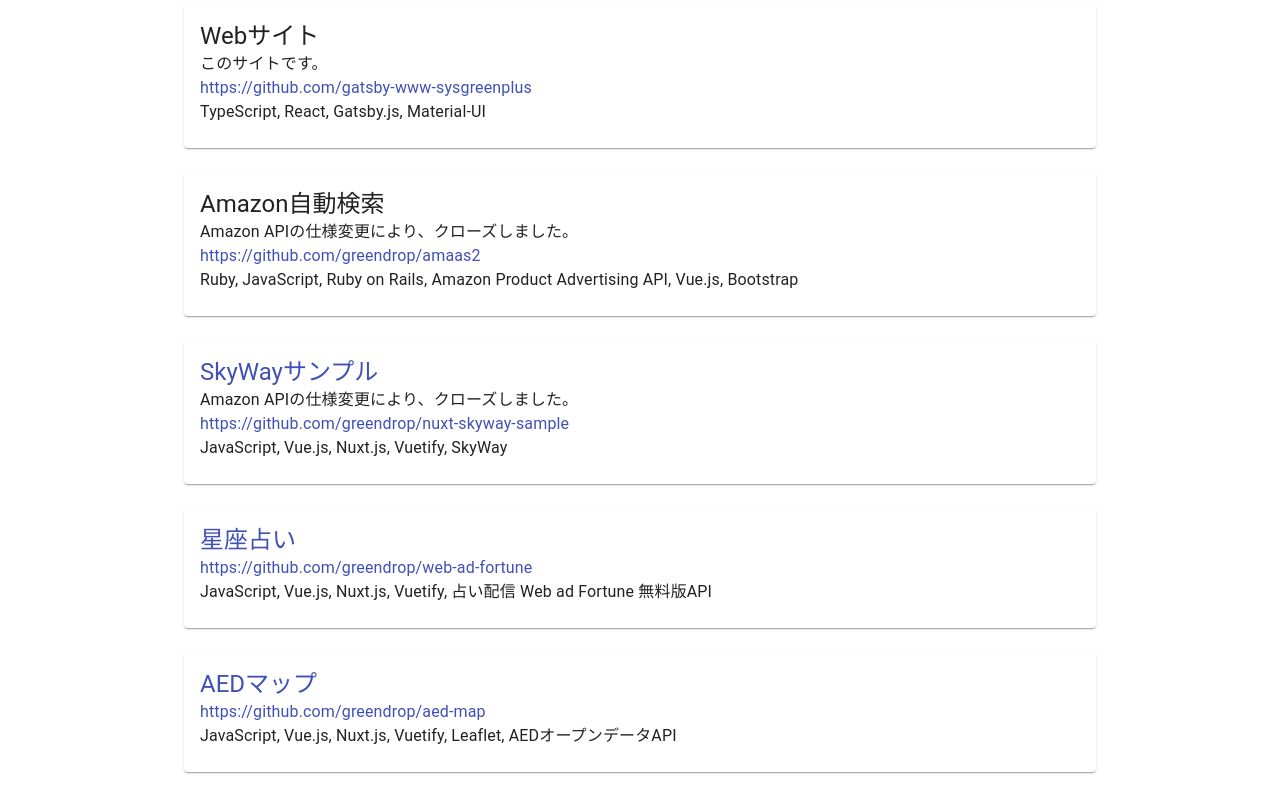
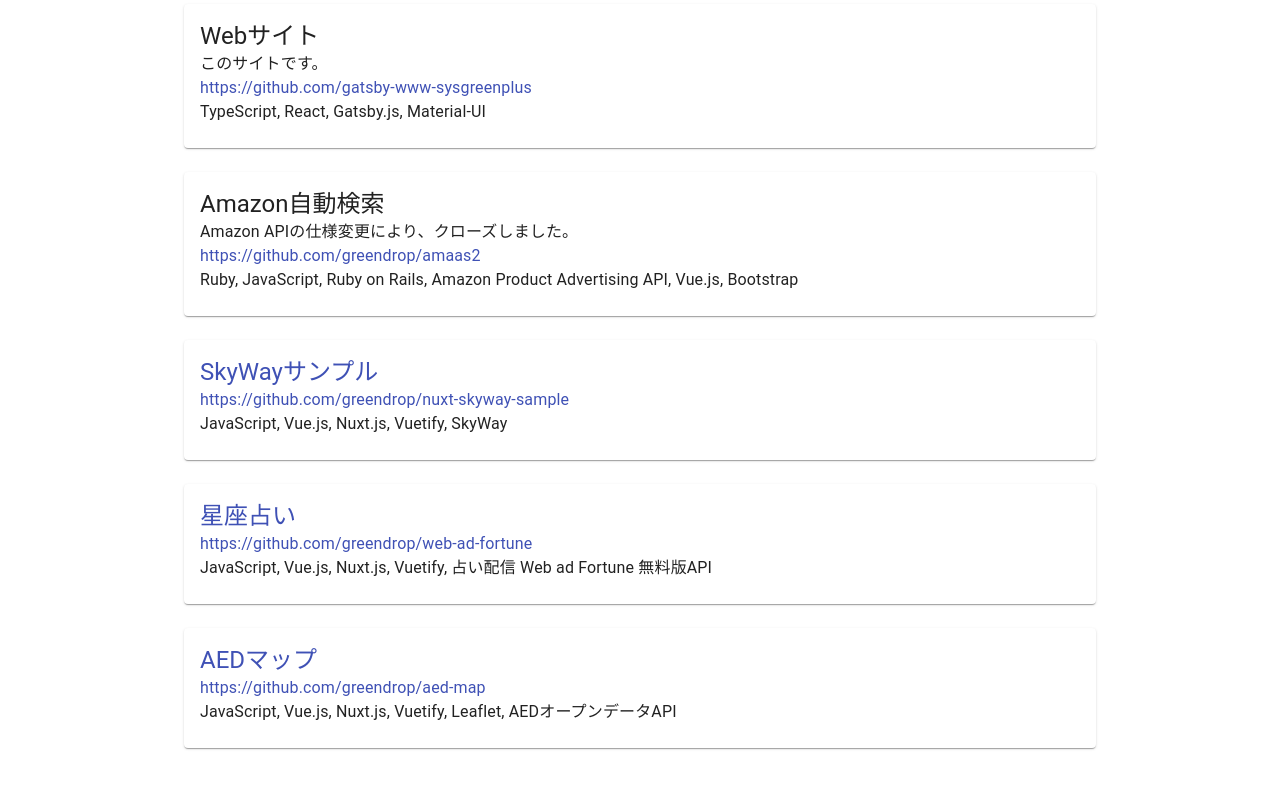
Before and after one commit to greendrop/gatsby-www-sysgreenplus, a Gatsby site: page /application in a window 1280 px wide. Shown: the part 150-946 px from the top of the page. After the commit the page ends 922 px from the top, so only its background shows below. Built offline with nearby package versions, Linux system fonts and the light colour scheme; Gatsby itself is replaced by a stand-in of ours.

Commit message:
fix application

```diff
--- a/src/components/organisms/ApplicationBody.tsx
+++ b/src/components/organisms/ApplicationBody.tsx
@@ -21,7 +21,7 @@
   {
     title: "SkyWayサンプル",
     to: "https://nuxt-skyway-sample.dev.sysgreenplus.net",
-    description: "Amazon APIの仕様変更により、クローズしました。",
+    description: null,
     technology: "JavaScript, Vue.js, Nuxt.js, Vuetify, SkyWay",
     sourceTo: "https://github.com/greendrop/nuxt-skyway-sample",
   },
```
